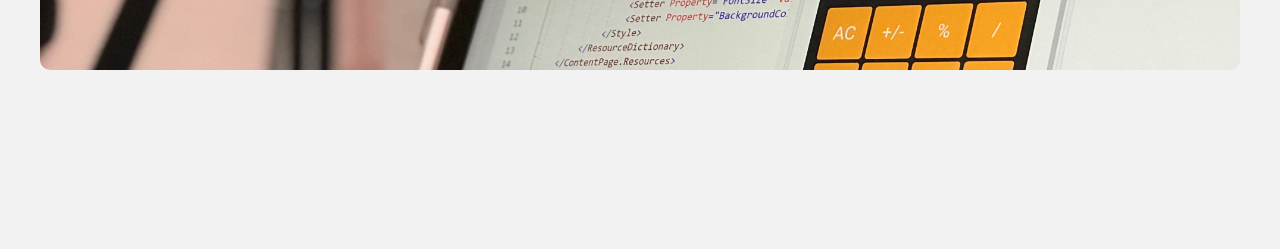
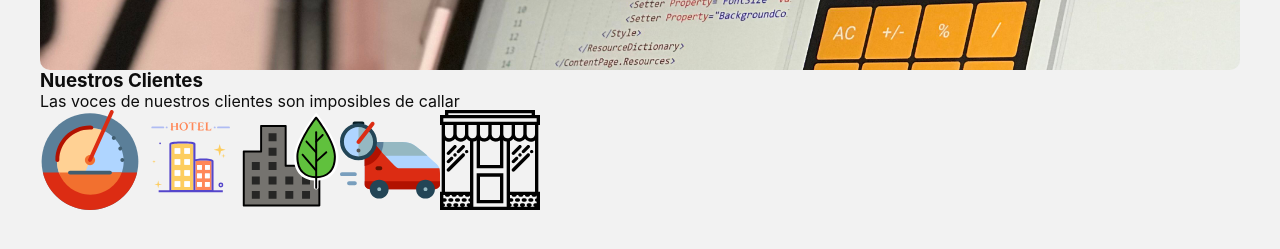
Before and after one commit to JsurDev/portafolio, a React (Vite) app in the folder portafolio/: page / in a window 1280 px wide. Shown: the part 435-684 px from the top of the page. Built offline with nearby package versions, Linux system fonts and the light colour scheme; a web font is replaced by a local one.

Commit message:
Modificamos los tamaños de los SVG y movimos el file CLientes.jsx al lugar correcto, ademas corregimos un typo en la funcion de Clientes (CLientes)

```diff
--- a/portafolio/src/App.jsx
+++ b/portafolio/src/App.jsx
@@ -1,12 +1,13 @@
 import Header from "./componentes/layout/Header.jsx";
 import Hero from "./componentes/layout/Hero.jsx";
-
+import Clientes from "./componentes/layout/Clientes.jsx";
 function App() {
   return (
     <>
       <div className="contenedor">
         <Header />
         <Hero />
+        <Clientes />
       </div>
     </>
   );
--- a/portafolio/src/componentes/Clientes.jsx
+++ b/portafolio/src/componentes/layout/Clientes.jsx
@@ -1,4 +1,4 @@
-const CLientes = () => {
+const Clientes = () => {
   return (
     <>
       <section className="clientes">
@@ -10,29 +10,34 @@ const CLientes = () => {
         </div>
         <div className="logos">
           <img
-            src="./../assets/logo/automobile.svg"
+            src="./assets/logo/automobile.svg"
             alt="Logo auto"
             className="logo"
+            style={{ width: "100px", height: "auto" }}
           />
           <img
-            src="./../assets/logo/hotel.svg"
+            src="./assets/logo/hotel.svg"
             alt="Logo hotel"
             className="logo"
+            style={{ width: "100px", height: "auto" }}
           />
           <img
-            src="./../assets/office.svg"
+            src="./assets/logo/office.svg"
             alt="Logo oficina"
             className="logo"
+            style={{ width: "100px", height: "auto" }}
           />
           <img
             src="./assets/logo/renting.svg"
             alt="Logo Rental auto"
             className="logo"
+            style={{ width: "100px", height: "auto" }}
           />
           <img
-            src=".assets/logo/store.svg"
+            src="./assets/logo/store.svg"
             alt="Logo Tienda"
             className="logo"
+            style={{ width: "100px", height: "auto" }}
           />
         </div>
       </section>
```
Also changed, not shown: portafolio/src/componentes/layout/Clientes.css (added).
